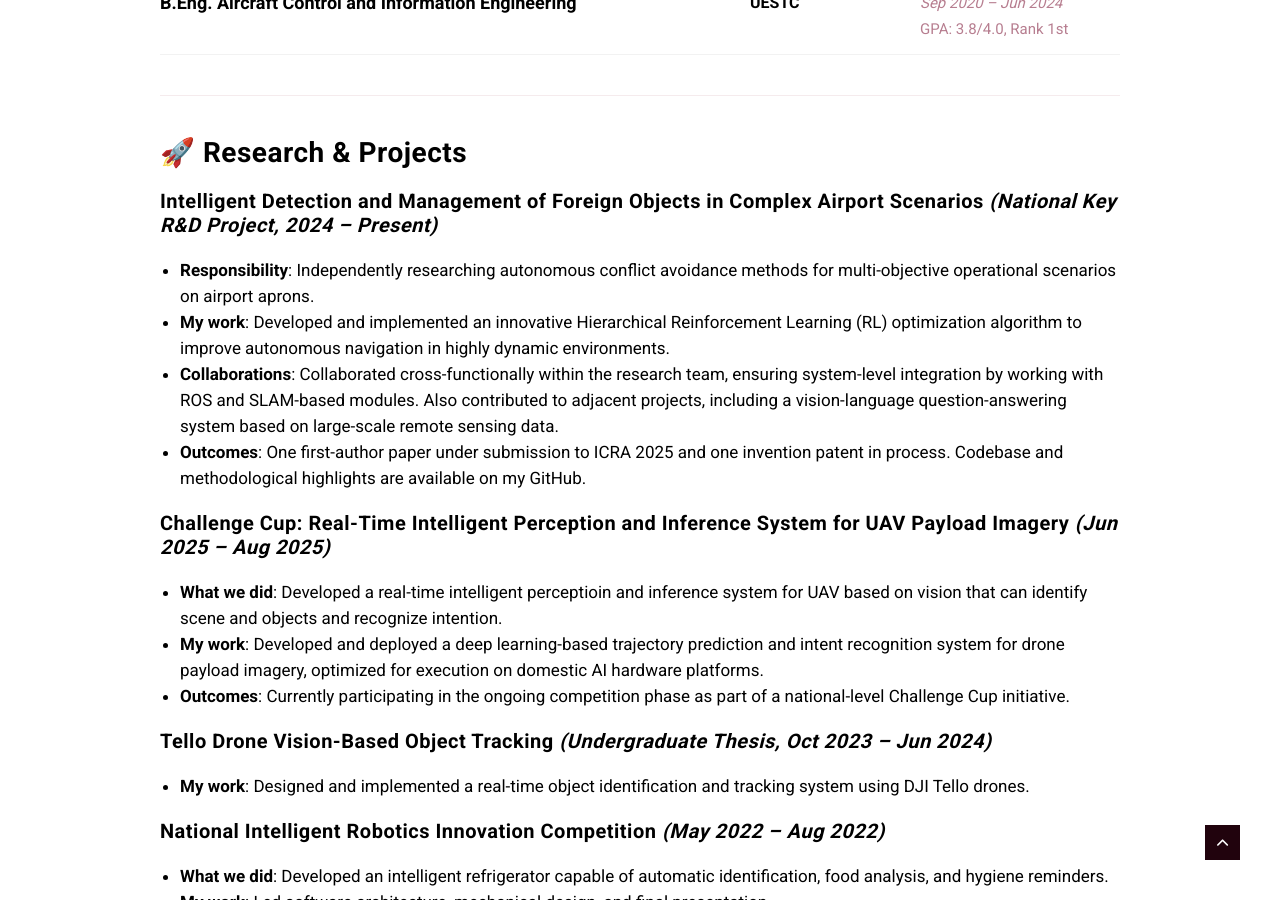
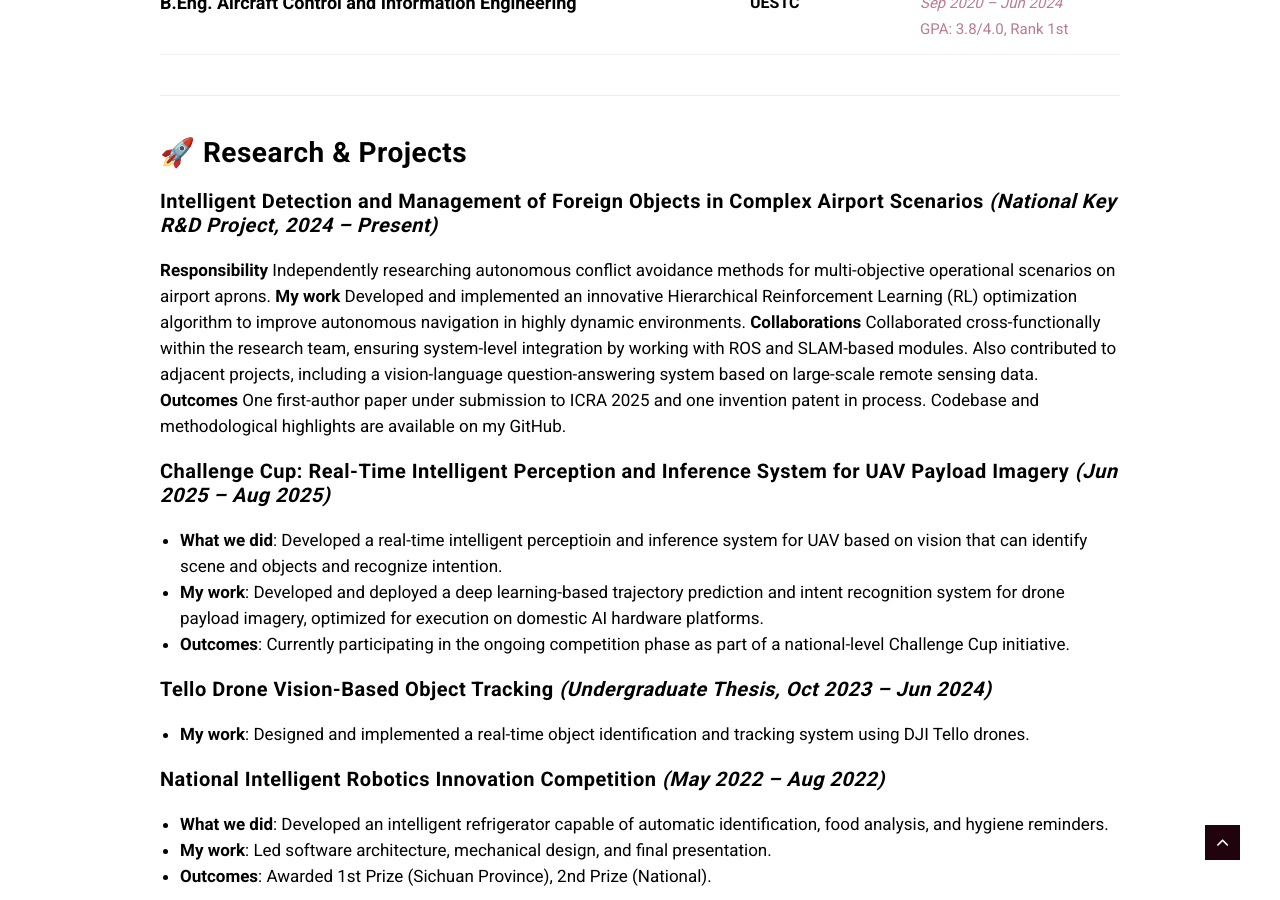
Before and after one commit to ZhangJingru-Ruby/ZhangJingru-Ruby.github.io, a Jekyll site: the page built from _pages/about.md, in a window 1280 px wide and 900 px high, scrolled down 902 px. Built offline with Jekyll 4.4.1, drawn with Linux system fonts in a browser that asks for light colours; nearby versions of some CDN libraries.

Commit message:
about page layout

```diff
--- a/_pages/about.md
+++ b/_pages/about.md
@@ -53,17 +53,20 @@ permalink: /about/
   </div>
 </section>
 
-
 ---
 
 ## 🚀 Research & Projects
 
 #### Intelligent Detection and Management of Foreign Objects in Complex Airport Scenarios *(National Key R&D Project, 2024 – Present)*
 
-- **Responsibility**: Independently researching autonomous conflict avoidance methods for multi-objective operational scenarios on airport aprons.
-- **My work**: Developed and implemented an innovative Hierarchical Reinforcement Learning (RL) optimization algorithm to improve autonomous navigation in highly dynamic environments.
-- **Collaborations**: Collaborated cross-functionally within the research team, ensuring system-level integration by working with ROS and SLAM-based modules. Also contributed to adjacent projects, including a vision-language question-answering system based on large-scale remote sensing data.
-- **Outcomes**: One first-author paper under submission to ICRA 2025 and one invention patent in process. Codebase and methodological highlights are available on my GitHub.
+**Responsibility**
+Independently researching autonomous conflict avoidance methods for multi-objective operational scenarios on airport aprons.
+**My work**
+Developed and implemented an innovative Hierarchical Reinforcement Learning (RL) optimization algorithm to improve autonomous navigation in highly dynamic environments.
+**Collaborations**
+Collaborated cross-functionally within the research team, ensuring system-level integration by working with ROS and SLAM-based modules. Also contributed to adjacent projects, including a vision-language question-answering system based on large-scale remote sensing data.
+**Outcomes**
+One first-author paper under submission to ICRA 2025 and one invention patent in process. Codebase and methodological highlights are available on my GitHub.
 
 #### Challenge Cup: Real-Time Intelligent Perception and Inference System for UAV Payload Imagery *(Jun 2025 – Aug 2025)*
 
```
